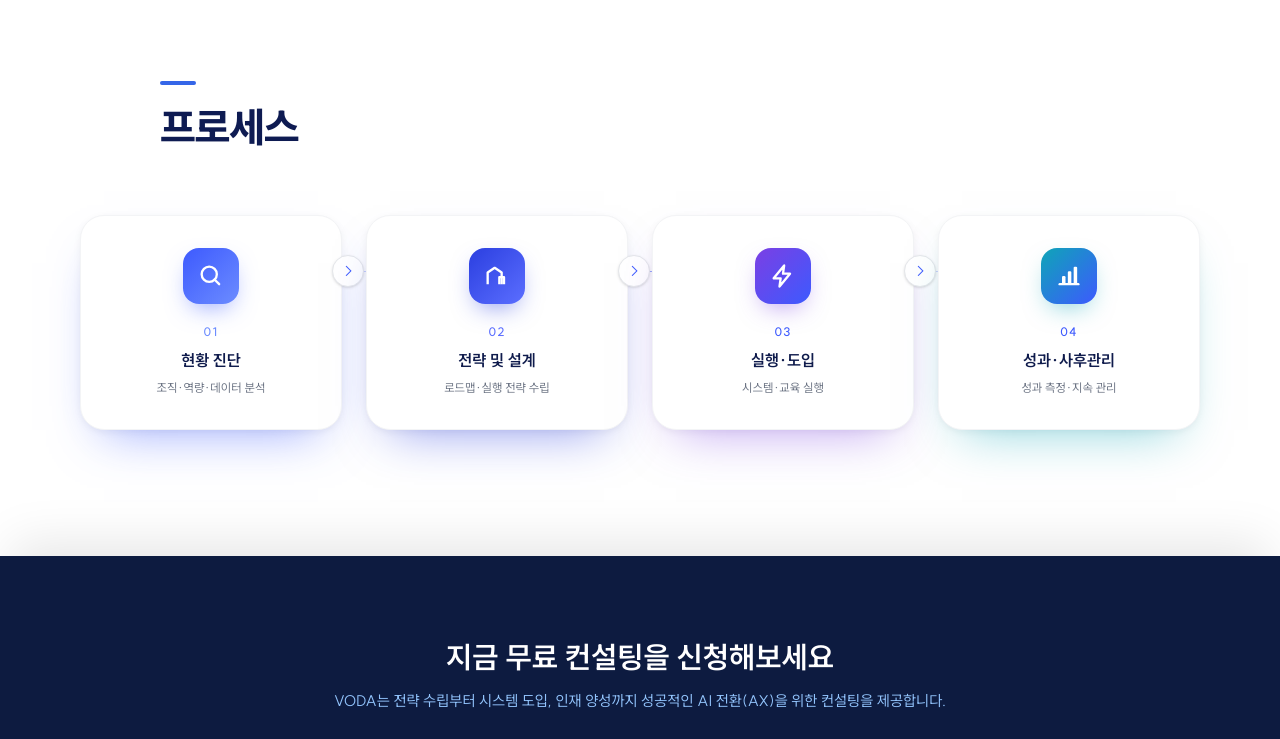
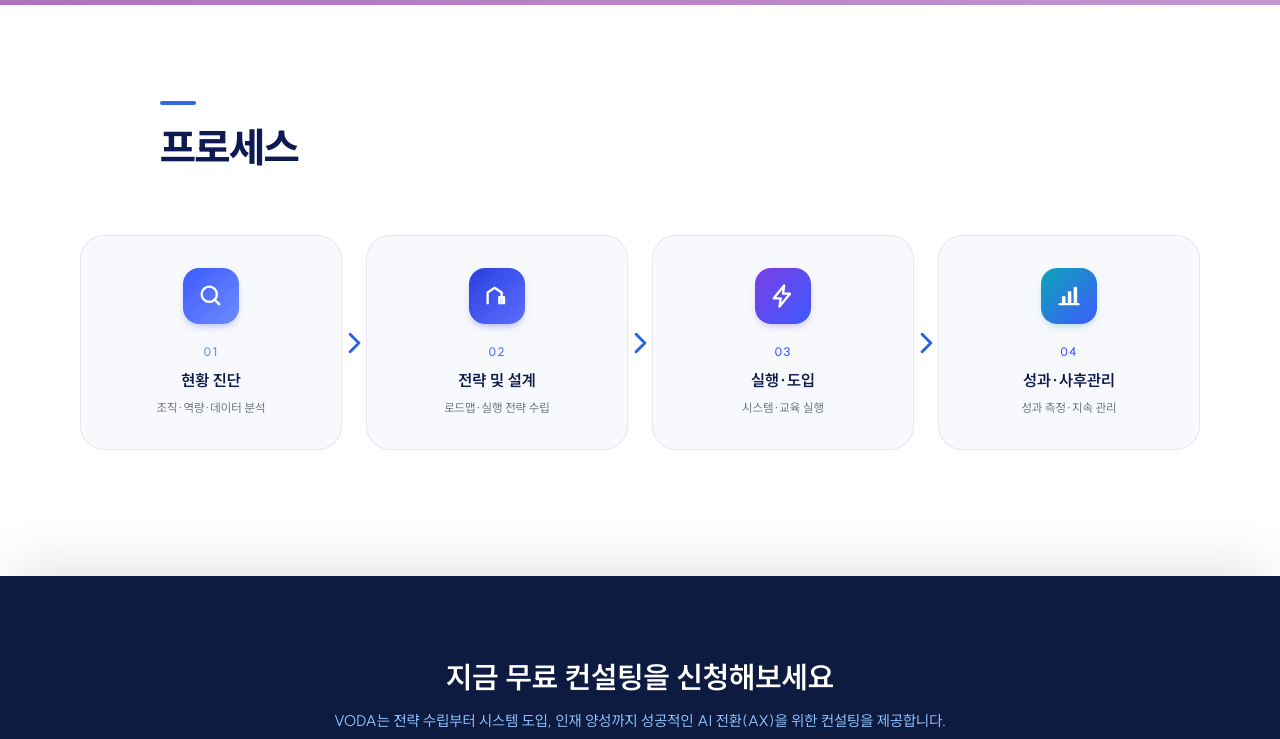
Before and after one commit to chaeuns/vodawebsite, a Next.js app: page /business/consulting in a window 1280 px wide. Shown: the part 2000-2739 px from the top of the page. Built offline with nearby package versions, Linux system fonts and the light colour scheme.

Commit message:
CTA 버튼 수정, 프로세스 박스,화살표 규칙대로 수정

```diff
--- a/app/business/consulting/page.tsx
+++ b/app/business/consulting/page.tsx
@@ -4,6 +4,8 @@
 // 컬러: 히어로는 네이비(#0B1130) + 블루(#3D5AFE), 02·03번 섹션은 화이트
 
 import Image from "next/image";
+import Link from "next/link";
+import { ChevronRight } from "lucide-react";
 import Container from "@/app/components/Container";
 
 const consultingAreas = [
@@ -220,7 +222,7 @@ export default function ConsultingPage() {
       {/* 02. 4대 컨설팅 영역 — 화면 꽉 찬 컬러 밴드가 스크롤에 따라 겹겹이 덮이는 스택 */}
       <section className="bg-white pt-24">
         <Container>
-          <div className="mb-28 pl-20 pr-20">
+          <div className="mb-33 pl-20 pr-20">
             <span className="mb-3 block h-1 w-9 rounded-full bg-[#3566e8]" />
             <h2
               className="font-extrabold font-suit text-[#0e1b52]"
@@ -295,22 +297,20 @@ export default function ConsultingPage() {
           </div>
 
           <div className="relative mt-14 grid gap-6 sm:grid-cols-4">
-            {/* connecting line behind cards */}
-            <div className="pointer-events-none absolute left-0 right-0 top-14 hidden h-px bg-linear-to-r from-transparent via-[#3D5AFE]/50 to-transparent sm:block" />
-
             {process.map((p, i) => (
               <div key={p.step} className="group relative">
                 <div
-                  className="relative rounded-3xl border border-gray-100 bg-white px-6 py-8 text-center transition-transform duration-300 hover:-translate-y-2"
+                  className="relative rounded-3xl border px-6 py-8 text-center transition-all duration-300 hover:-translate-y-1 hover:shadow-xl hover:shadow-blue-500/5"
                   style={{
-                    boxShadow: `0 24px 48px -24px ${p.glow}, 0 2px 10px -2px rgba(15,23,42,0.08)`,
+                    borderColor: "rgba(22,24,29,0.07)",
+                    background: "#F8F9FC",
                   }}
                 >
                   <div
                     className="relative z-10 mx-auto flex h-14 w-14 items-center justify-center rounded-2xl text-white shadow-lg"
                     style={{
                       background: `linear-gradient(135deg, ${p.from}, ${p.to})`,
-                      boxShadow: `0 10px 24px -8px ${p.glow}`,
+                      boxShadow: `0 4px 10px -4px ${p.glow}`,
                     }}
                   >
                     {p.icon}
@@ -332,10 +332,10 @@ export default function ConsultingPage() {
 
                 {i < process.length - 1 && (
                   <span
-                    className="absolute -right-5.5 top-14 hidden h-8 w-8 -translate-y-1/2 items-center justify-center rounded-full border border-gray-200 bg-white text-sm text-[#3D5AFE] shadow-sm sm:flex"
+                    className="absolute top-1/2 right-[-29.5px] hidden -translate-y-1/2 items-center justify-center text-[#2563EB] sm:flex"
                     aria-hidden
                   >
-                    →
+                    <ChevronRight className="h-8.75 w-8.75" />
                   </span>
                 )}
               </div>
@@ -354,9 +354,12 @@ export default function ConsultingPage() {
             VODA는 전략 수립부터 시스템 도입, 인재 양성까지 성공적인 AI 전환(AX)을 위한 컨설팅을 제공합니다.
           </p>
 
-          <button className="mt-7 bg-[#2563EB] text-white text-[14px] font-semibold px-6 py-3 rounded-lg hover:bg-[#1d4ed8] transition-colors">
+          <Link
+            href="/contact"
+            className="mt-8 inline-block rounded-full bg-[#3D5AFE] px-8 py-3 text-sm font-semibold text-white transition hover:bg-[#2c46e0]"
+          >
             컨설팅 상담 신청하기 →
-          </button>
+          </Link>
         </div>
       </section>
     </main>
```
